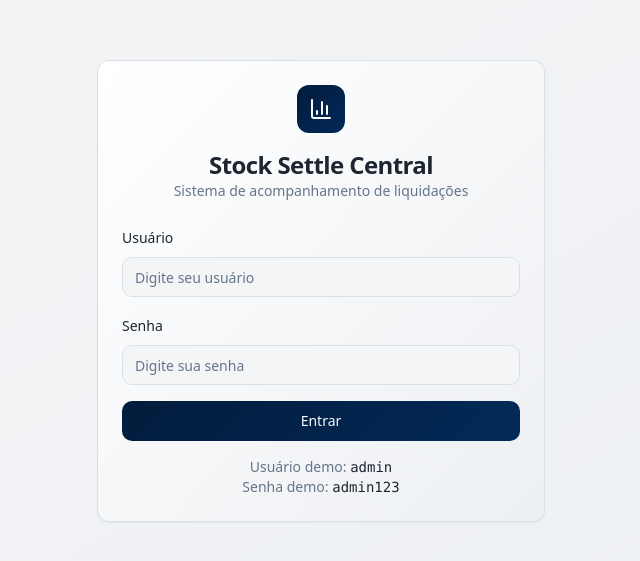
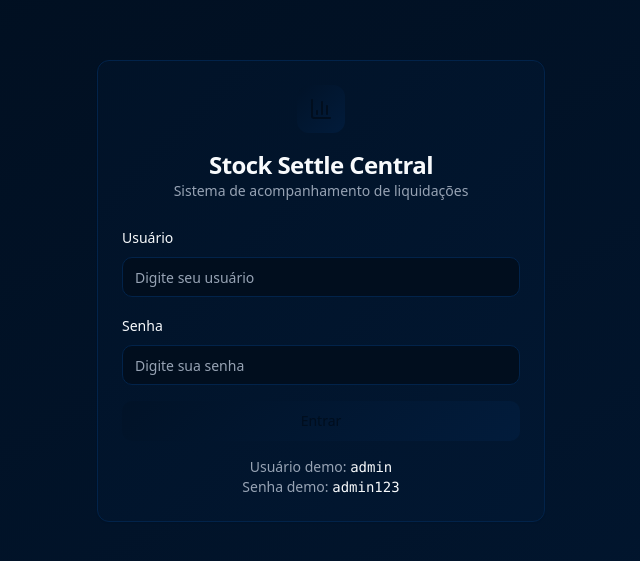
Before and after one commit to JabiDevs/stock-settle-central, a React (Vite) app: page /login in a window 1280 px wide. Shown: the part 109-670 px from the top of the page, without its empty margins (319-959 px from the left). Built offline with nearby package versions, Linux system fonts and the light colour scheme.

Commit message:
feat: Implement dark mode
Update color scheme to dark mode.

```diff
--- a/index.html
+++ b/index.html
@@ -17,7 +17,7 @@
     <meta name="twitter:image" content="https://lovable.dev/opengraph-image-p98pqg.png" />
   </head>
 
-  <body>
+  <body class="dark">
     <div id="root"></div>
     <script type="module" src="/src/main.tsx"></script>
   </body>
--- a/src/index.css
+++ b/src/index.css
@@ -64,30 +64,77 @@
     --transition-smooth: all 0.3s cubic-bezier(0.4, 0, 0.2, 1);
 
     /* Sidebar */
-    --sidebar-background: 213 94% 8%;
+    --sidebar-background: 0 0% 98%;
+    --sidebar-foreground: 240 5.3% 26.1%;
+    --sidebar-primary: 240 5.9% 10%;
+    --sidebar-primary-foreground: 0 0% 98%;
+    --sidebar-accent: 240 4.8% 95.9%;
+    --sidebar-accent-foreground: 240 5.9% 10%;
+    --sidebar-border: 220 13% 91%;
+    --sidebar-ring: 217.2 91.2% 59.8%;
+  }
+
+  .dark {
+    /* Core Background & Text */
+    --background: 213 94% 6%;
+    --foreground: 210 40% 98%;
+
+    /* Card System */
+    --card: 213 94% 8%;
+    --card-foreground: 210 40% 98%;
+
+    /* Popover */
+    --popover: 213 94% 8%;
+    --popover-foreground: 210 40% 98%;
+
+    /* Primary Brand - Financial Blue */
+    --primary: 206 100% 50%;
+    --primary-foreground: 213 94% 6%;
+    --primary-hover: 206 100% 45%;
+
+    /* Secondary - Dark Blue Gray */
+    --secondary: 213 94% 10%;
+    --secondary-foreground: 210 40% 98%;
+
+    /* Muted Elements */
+    --muted: 213 94% 12%;
+    --muted-foreground: 215 16% 65%;
+
+    /* Accent - Complementary Blue */
+    --accent: 206 100% 45%;
+    --accent-foreground: 0 0% 100%;
+
+    /* Status Colors */
+    --success: 142 76% 36%;
+    --success-foreground: 0 0% 100%;
+    --warning: 38 92% 50%;
+    --warning-foreground: 0 0% 100%;
+    --destructive: 0 84% 60%;
+    --destructive-foreground: 0 0% 100%;
+
+    /* Borders & Inputs */
+    --border: 213 94% 15%;
+    --input: 213 94% 15%;
+    --ring: 206 100% 50%;
+
+    /* Financial Gradients */
+    --gradient-primary: linear-gradient(135deg, hsl(213 94% 8%), hsl(213 94% 12%));
+    --gradient-success: linear-gradient(135deg, hsl(142 76% 36%), hsl(142 76% 42%));
+    --gradient-card: linear-gradient(135deg, hsl(213 94% 8%), hsl(213 94% 10%));
+
+    /* Shadows */
+    --shadow-card: 0 4px 6px -1px hsl(0 0% 0% / 0.4), 0 2px 4px -1px hsl(0 0% 0% / 0.3);
+    --shadow-elevated: 0 10px 15px -3px hsl(0 0% 0% / 0.4), 0 4px 6px -2px hsl(0 0% 0% / 0.3);
+
+    /* Sidebar */
+    --sidebar-background: 213 94% 4%;
     --sidebar-foreground: 210 40% 98%;
     --sidebar-primary: 206 100% 50%;
-    --sidebar-primary-foreground: 0 0% 100%;
-    --sidebar-accent: 213 94% 12%;
+    --sidebar-primary-foreground: 213 94% 6%;
+    --sidebar-accent: 213 94% 8%;
     --sidebar-accent-foreground: 210 40% 98%;
-    --sidebar-border: 213 94% 15%;
+    --sidebar-border: 213 94% 12%;
     --sidebar-ring: 206 100% 50%;
-
-    --sidebar-background: 0 0% 98%;
-
-    --sidebar-foreground: 240 5.3% 26.1%;
-
-    --sidebar-primary: 240 5.9% 10%;
-
-    --sidebar-primary-foreground: 0 0% 98%;
-
-    --sidebar-accent: 240 4.8% 95.9%;
-
-    --sidebar-accent-foreground: 240 5.9% 10%;
-
-    --sidebar-border: 220 13% 91%;
-
-    --sidebar-ring: 217.2 91.2% 59.8%;
   }
 }
 
```
